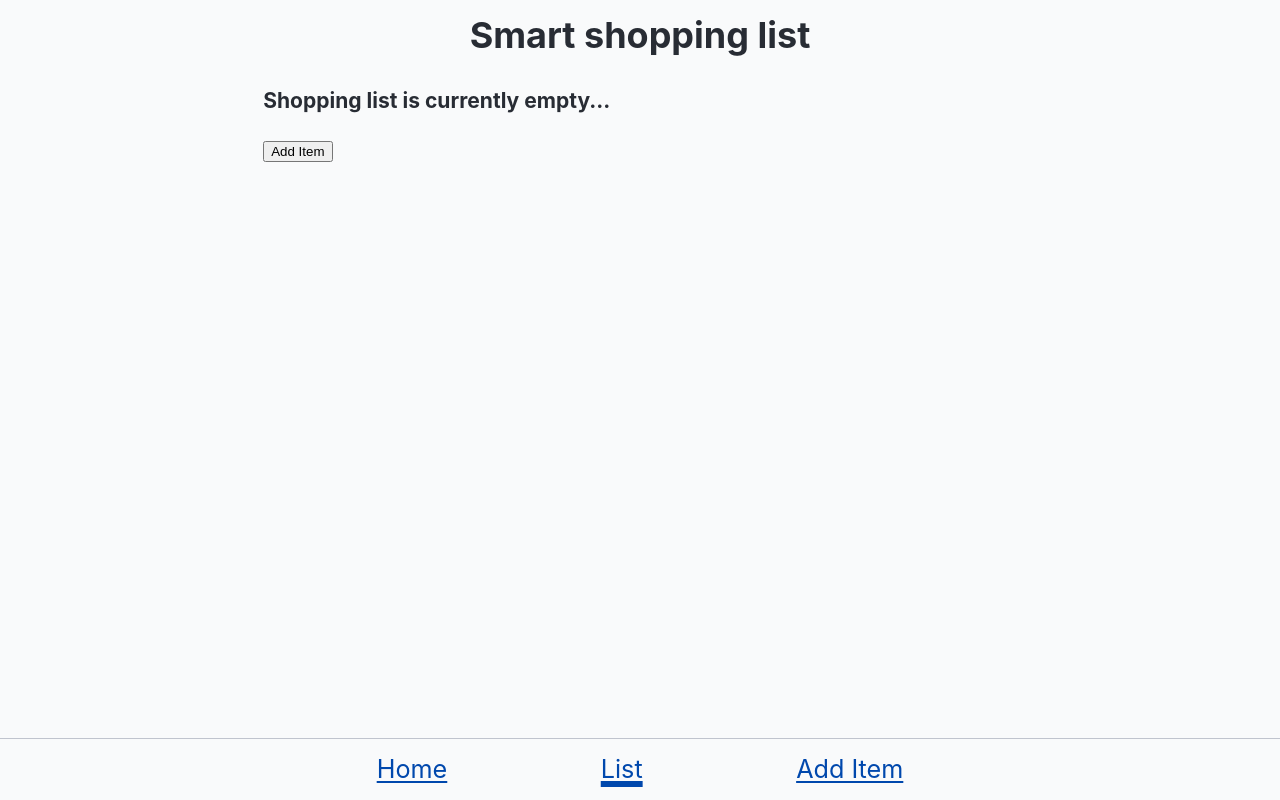
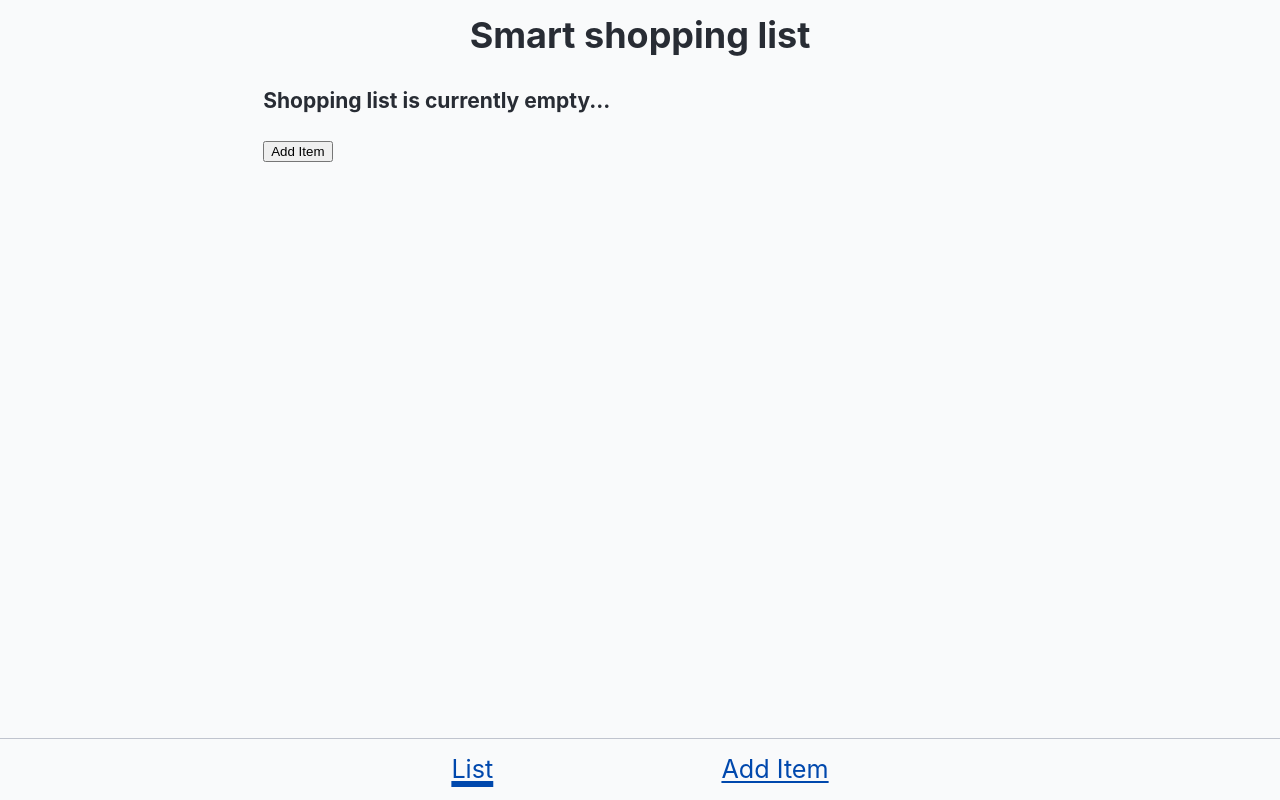
Before and after one commit to the-collab-lab/tcl-64-smart-shopping-list, a React (Vite) app: page /list in a window 1280 px wide. Built offline with nearby package versions, Linux system fonts and the light colour scheme; no server answers; the database is empty; sample sign-in values are in the browser's storage.

Commit message:
conditionally render Home navlink if no token in localstorage

```diff
--- a/src/views/Layout.jsx
+++ b/src/views/Layout.jsx
@@ -24,9 +24,11 @@ export function Layout() {
 				</main>
 				<nav className="Nav">
 					<div className="Nav-container">
-						<NavLink to="/" className="Nav-link">
-							Home
-						</NavLink>
+						{!listToken ? (
+							<NavLink to="/" className="Nav-link">
+								Home
+							</NavLink>
+						) : null}
 						{listToken ? (
 							<NavLink to="/list" className="Nav-link">
 								List
```
